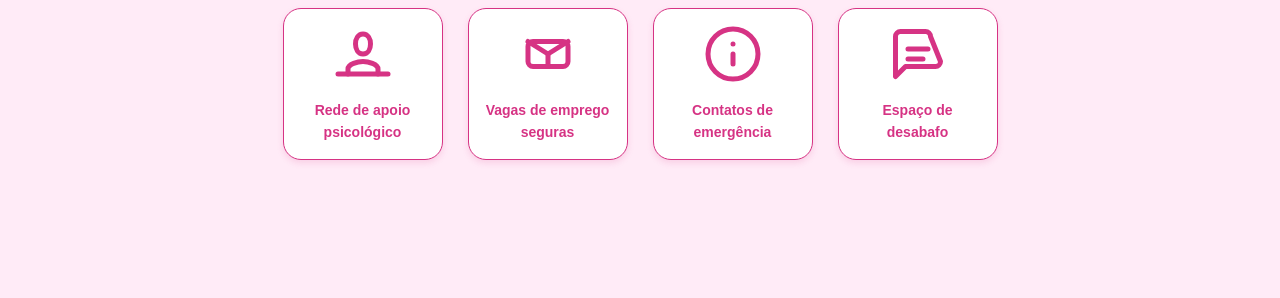
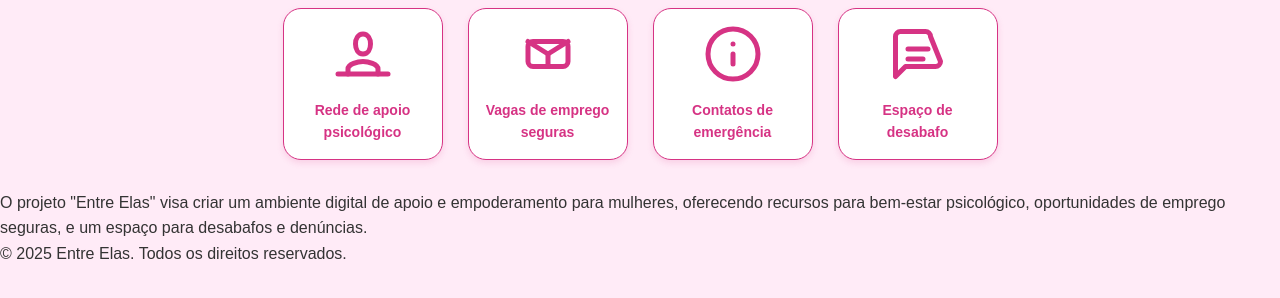
Before and after one commit to taylonrimolo/entre-elas, a plain HTML site: page pagina-principal.html in a window 1280 px wide. Shown: the part 302-600 px from the top of the page. Drawn offline with Linux system fonts and the light colour scheme.

Commit message:
Update pagina-principal.html

```diff
--- a/pagina-principal.html
+++ b/pagina-principal.html
@@ -79,8 +79,7 @@
       </a>
 
       <a
-        href="http://localhost:3000/chat/desabafo.html"
-        target="_blank"
+        href="https://entre-elas.onrender.com/chat/desabafo.html" target="_blank"
         rel="noopener noreferrer"
         class="card-button"
         aria-label="Espaço de desabafo"
@@ -89,14 +88,21 @@
           <path
             d="M21 15a2 2 0 0 1-2 2H7l-4 4V5a2 2 0 0 1 2-2h10a2 2 0 0 1 2 2z"
           />
-
           <path d="M8 10h8M8 14h6" />
         </svg>
-
         <p>Espaço de desabafo</p>
       </a>
     </main>
 
     <script src="assets/js/utils.js"></script>
+
+    <footer class="main-footer">
+      <p class="footer-text">
+        O projeto "Entre Elas" visa criar um ambiente digital de apoio e empoderamento para mulheres, oferecendo recursos para bem-estar psicológico, oportunidades de emprego seguras, e um espaço para desabafos e denúncias.
+      </p>
+      <p class="footer-copyright">
+        &copy; 2025 Entre Elas. Todos os direitos reservados.
+      </p>
+    </footer>
   </body>
 </html>
```
